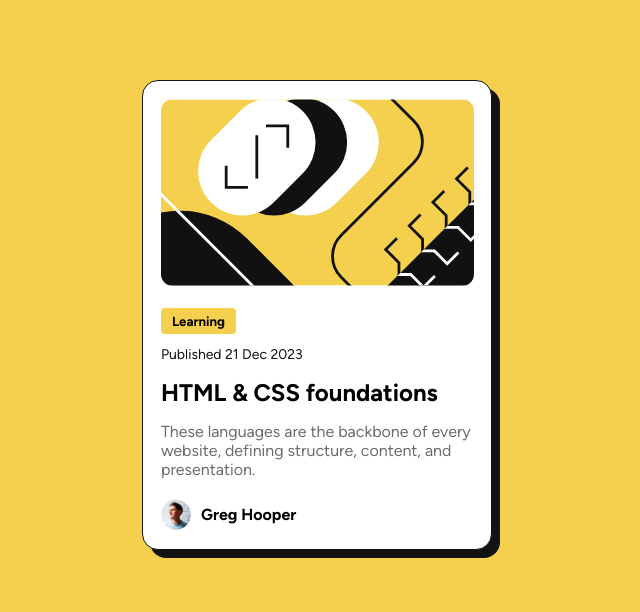
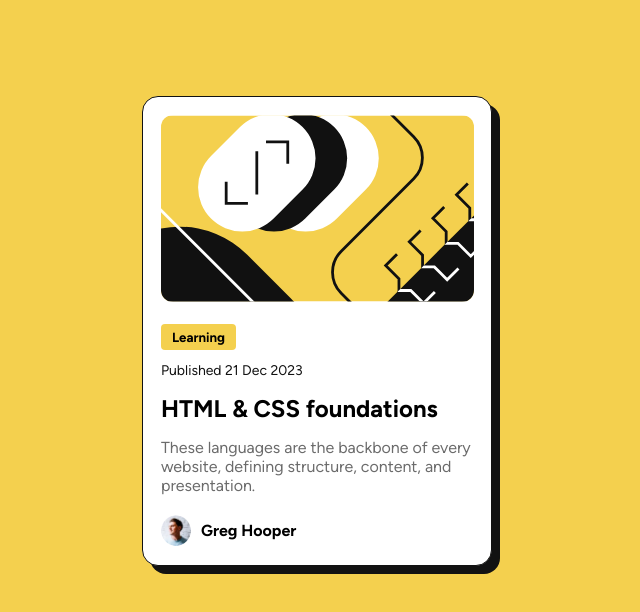
Before and after one commit to MH-SunShine/Frontend-mentor--Blog-Preview-Card, a plain HTML site: page index.html in a window 1280 px wide. Shown: the whole page, without its empty margins (323-963 px from the left). Drawn offline with Linux system fonts and the light colour scheme.

Commit message:
Update style.css

```diff
--- a/style.css
+++ b/style.css
@@ -36,7 +36,7 @@ body{
     background-color: var(--white);
     border-radius: 1rem;
     box-shadow: 8px 8px var(--grey-950);
-    margin-top: 5rem;
+    margin-top: 6rem;
     border: var(--grey-950) solid thin;
 }
 
```
